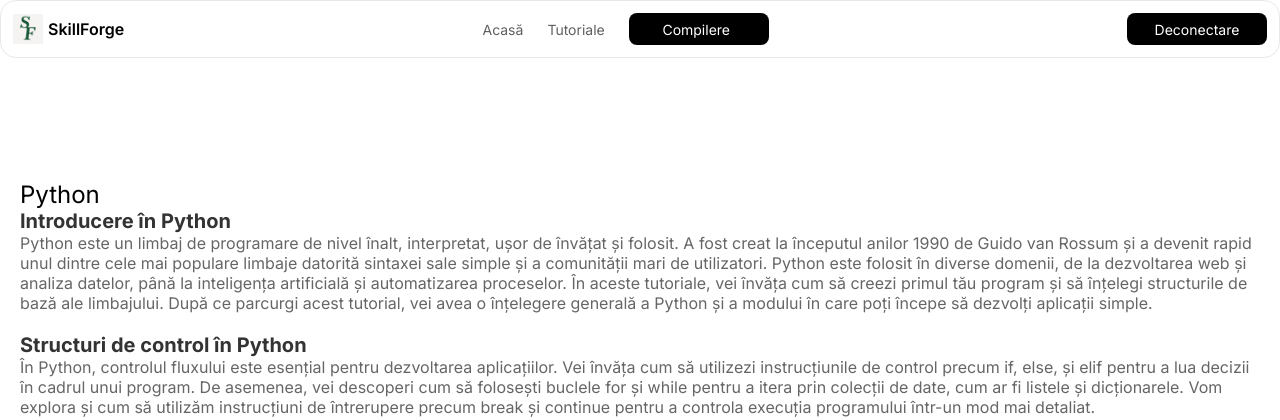
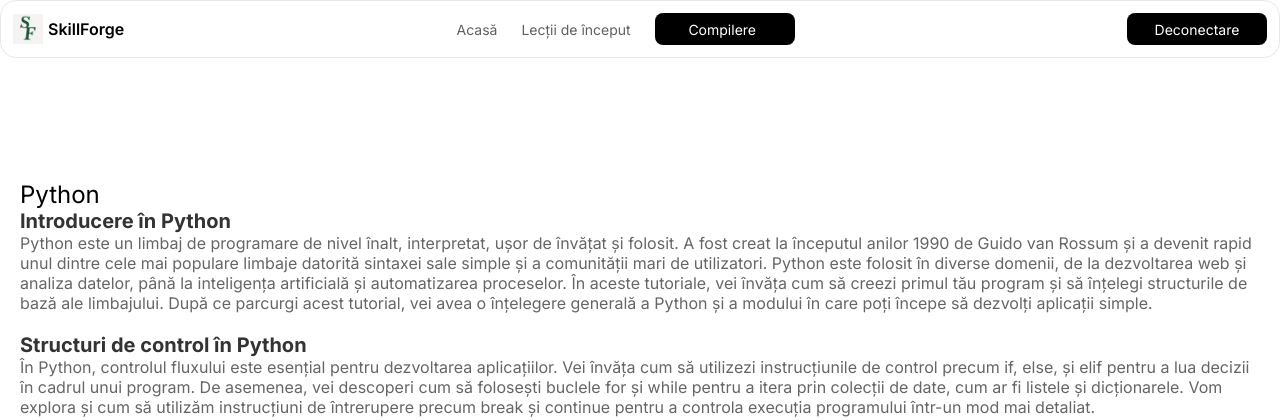
Before and after one commit to KingAndrew2068/SkillForge, a PHP site: page /tutorials.php in a window 1280 px wide. Shown: the top 420 px of the page. Run offline with PHP 8.4, Linux system fonts and the light colour scheme; the visitor is signed in with stand-in values (Sample User, id 1).

Commit message:
Update tutorials.php

```diff
--- a/tutorials.php
+++ b/tutorials.php
@@ -12,7 +12,7 @@ if (!isset($_SESSION['username'])) {
 <head>
   <meta charset="UTF-8" />
   <meta name="viewport" content="width=device-width, initial-scale=1.0">
-  <title>Tutoriale Programare</title>
+  <title>Despre Programare</title>
   <link rel="stylesheet" href="css/style.css">
   <style>
 
@@ -49,7 +49,7 @@ body {
     </div>
     <div class="nav-links">
       <a href="acasa.php">Acasă</a>
-      <a href="tutorials.php">Tutoriale</a>
+      <a href="tutorials.php">Lecții de început</a>
       <div class="dropdown">
         <button class="dropbtn" id="dropdownBtn">
           Compilere <i class="fa fa-caret-down"></i>
```
